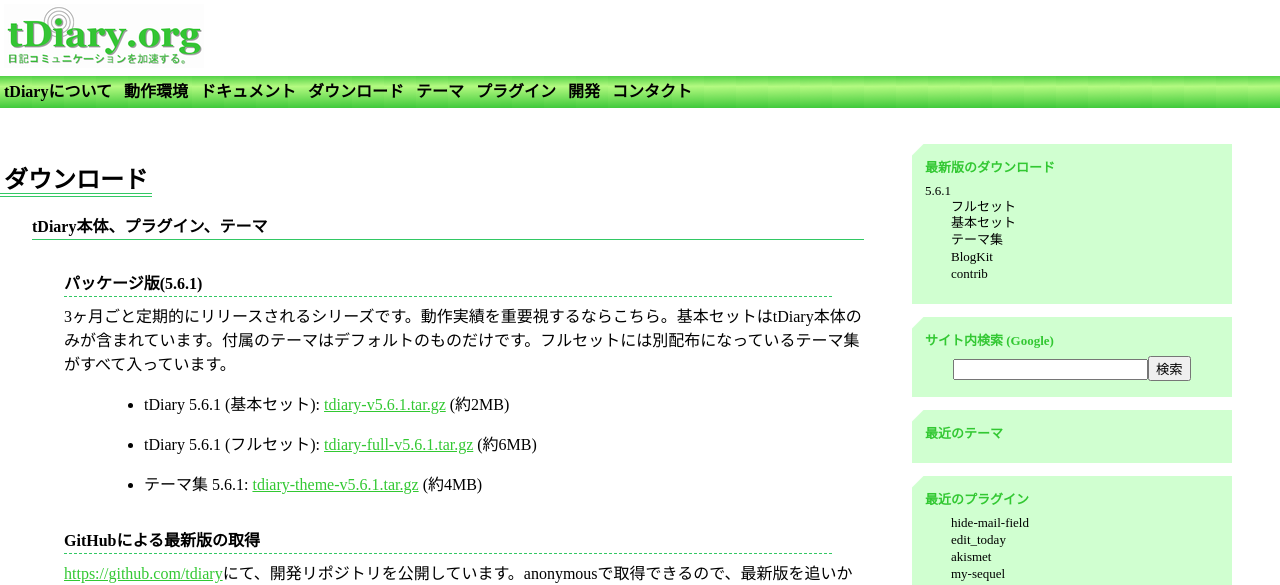
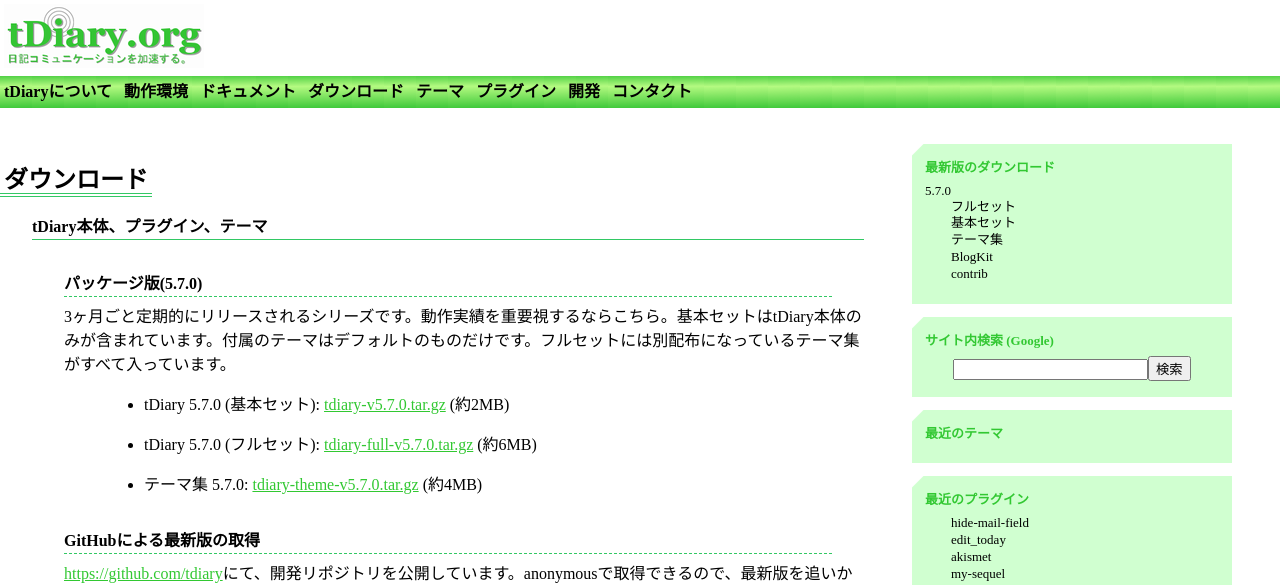
Before and after one commit to tdiary/tdiary.github.io, a Jekyll site: the page built from download.md, in a window 1280 px wide. Shown: the top 585 px of the page. Built offline with Jekyll 4.4.1, drawn with Linux system fonts in a browser that asks for light colours; some of the changed text lies outside the part shown.

Commit message:
Update site for tDiary 5.7.0

```diff
--- a/_includes/sidebar.html
+++ b/_includes/sidebar.html
@@ -1,13 +1,13 @@
 <div class="sidebar">
 	<div class="block">
 		<h3>最新版のダウンロード</h3>
-			<p>5.6.1</p>
+			<p>5.7.0</p>
 			<ul>
-				<li><a href="https://github.com/tdiary/tdiary-core/releases/download/v5.6.1/tdiary-full-v5.6.1.tar.gz">フルセット</a></li>
-				<li><a href="https://github.com/tdiary/tdiary-core/releases/download/v5.6.1/tdiary-v5.6.1.tar.gz">基本セット</a></li>
-				<li><a href="https://github.com/tdiary/tdiary-core/releases/download/v5.6.1/tdiary-theme-v5.6.1.tar.gz">テーマ集</a></li>
-				<li><a href="https://github.com/tdiary/tdiary-core/releases/download/v5.6.1/tdiary-blogkit-v5.6.1.tar.gz">BlogKit</a></li>
-				<li><a href="https://github.com/tdiary/tdiary-core/releases/download/v5.6.1/tdiary-contrib-v5.6.1.tar.gz">contrib</a></li>
+				<li><a href="https://github.com/tdiary/tdiary-core/releases/download/v5.7.0/tdiary-full-v5.7.0.tar.gz">フルセット</a></li>
+				<li><a href="https://github.com/tdiary/tdiary-core/releases/download/v5.7.0/tdiary-v5.7.0.tar.gz">基本セット</a></li>
+				<li><a href="https://github.com/tdiary/tdiary-core/releases/download/v5.7.0/tdiary-theme-v5.7.0.tar.gz">テーマ集</a></li>
+				<li><a href="https://github.com/tdiary/tdiary-core/releases/download/v5.7.0/tdiary-blogkit-v5.7.0.tar.gz">BlogKit</a></li>
+				<li><a href="https://github.com/tdiary/tdiary-core/releases/download/v5.7.0/tdiary-contrib-v5.7.0.tar.gz">contrib</a></li>
 			</ul>
 	</div>
 
--- a/download.md
+++ b/download.md
@@ -4,13 +4,13 @@ title: ダウンロード
 permalink: /download/
 ---
 ### tDiary本体、プラグイン、テーマ
-#### パッケージ版(5.6.1)
+#### パッケージ版(5.7.0)
 
 3ヶ月ごと定期的にリリースされるシリーズです。動作実績を重要視するならこちら。基本セットはtDiary本体のみが含まれています。付属のテーマはデフォルトのものだけです。フルセットには別配布になっているテーマ集がすべて入っています。
 
-* tDiary 5.6.1 (基本セット): [tdiary-v5.6.1.tar.gz](https://github.com/tdiary/tdiary-core/releases/download/v5.6.1/tdiary-v5.6.1.tar.gz) (約2MB)
-* tDiary 5.6.1 (フルセット): [tdiary-full-v5.6.1.tar.gz](https://github.com/tdiary/tdiary-core/releases/download/v5.6.1/tdiary-full-v5.6.1.tar.gz) (約6MB)
-* テーマ集 5.6.1: [tdiary-theme-v5.6.1.tar.gz](https://github.com/tdiary/tdiary-core/releases/download/v5.6.1/tdiary-theme-v5.6.1.tar.gz) (約4MB)
+* tDiary 5.7.0 (基本セット): [tdiary-v5.7.0.tar.gz](https://github.com/tdiary/tdiary-core/releases/download/v5.7.0/tdiary-v5.7.0.tar.gz) (約2MB)
+* tDiary 5.7.0 (フルセット): [tdiary-full-v5.7.0.tar.gz](https://github.com/tdiary/tdiary-core/releases/download/v5.7.0/tdiary-full-v5.7.0.tar.gz) (約6MB)
+* テーマ集 5.7.0: [tdiary-theme-v5.7.0.tar.gz](https://github.com/tdiary/tdiary-core/releases/download/v5.7.0/tdiary-theme-v5.7.0.tar.gz) (約4MB)
 
 #### GitHubによる最新版の取得
 
@@ -30,7 +30,7 @@ permalink: /download/
 
 tDiary 2.0系以降に追加するパッケージとして、BlogKitを提供しています。このキットは、記事を日付単位で管理する日記ツールとしてではなく、Blogツールのようにトピック単位で管理するものに、tDiaryを変更します。また、数々のプラグインにより、いっそうBlogらしさを演出する作りになっています。基本的に、同じバージョンのtDiary本体とともに使うようになっています。異なるバージョンでは動かないものもあります。
 
-*BlogKit(5.6.1): [tdiary-blogkit-v5.6.1.tar.gz](https://github.com/tdiary/tdiary-core/releases/download/v5.6.1/tdiary-blogkit-v5.6.1.tar.gz) (36KB)
+*BlogKit(5.7.0): [tdiary-blogkit-v5.7.0.tar.gz](https://github.com/tdiary/tdiary-core/releases/download/v5.7.0/tdiary-blogkit-v5.7.0.tar.gz) (36KB)
 *BlogKitリポジトリ: https://github.com/tdiary/tdiary-blogkit
 
 ### contrib
@@ -43,7 +43,7 @@ contribパッケージには、本体(core)やプラグイン(plugin)パッケ
 
 最新のcontribパッケージは常に以下から入手できます。
 
-* contrib(5.6.1): [tdiary-contrib-v5.6.1.tar.gz](https://github.com/tdiary/tdiary-core/releases/download/v5.6.1/tdiary-contrib-v5.6.1.tar.gz) (405KB)
+* contrib(5.7.0): [tdiary-contrib-v5.7.0.tar.gz](https://github.com/tdiary/tdiary-core/releases/download/v5.7.0/tdiary-contrib-v5.7.0.tar.gz) (405KB)
 * contribリポジトリ: https://github.com/tdiary/tdiary-contrib
 
 またcontribは、希望者ならどなたでもcommitできるリポジトリとして運用しています。有用なプラグインやツールを作ったら、遠慮なく追加してください。このリポジトリへ参加するには、まず最初だけGitHub上の自分のリポジトリからpull requestを送ってください。それをもって参加の意思確認とし、teamへ追加します。それ以降は直接公式リポジトリへcommitしてかまいません。
```
Also changed, not shown: _posts/2026-11-20-release-5_7_0.md (added, +21 -0 lines).
